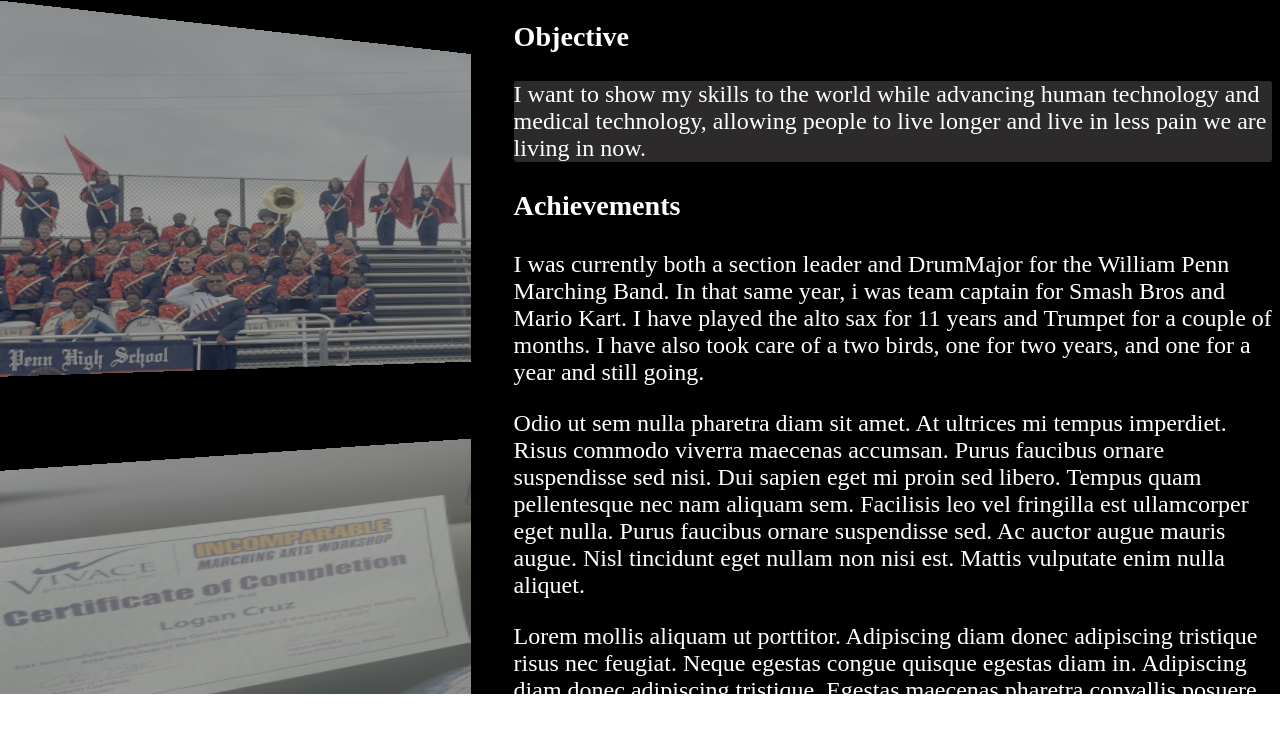
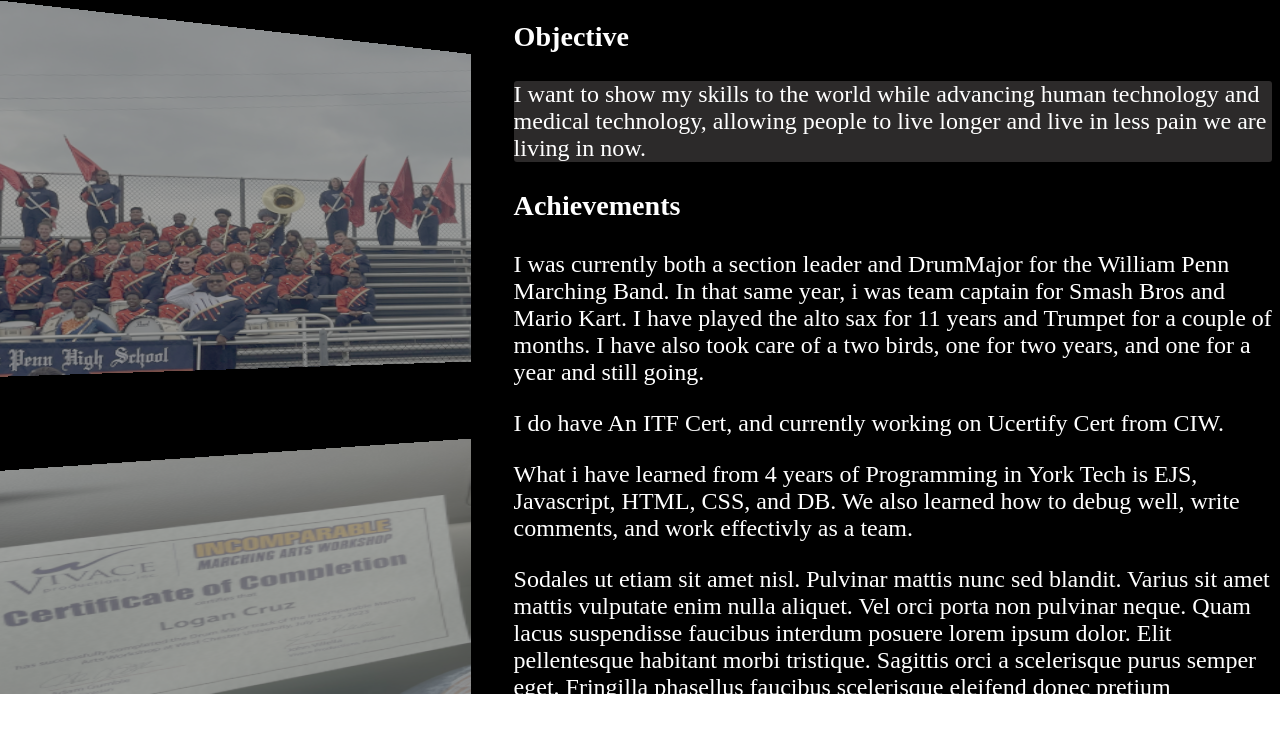
Before and after one commit to Logan-cruz/Logan-cruz.github.io, a plain HTML site: page index.html in a window 1280 px wide. Shown: the part 106-838 px from the top of the page. Drawn offline with nearby package versions, Linux system fonts and the light colour scheme; animation ran at ten frames a second.

Commit message:
Update index.html

```diff
--- a/index.html
+++ b/index.html
@@ -24,18 +24,9 @@
       team captain for Smash Bros and Mario Kart. I have played the alto sax for 11 years and Trumpet for a couple of months.
       I have also took care of a two birds, one for two years, and one for a year and still going.
     </p>
-    <p>Odio ut sem nulla pharetra diam sit amet. At ultrices mi tempus imperdiet. Risus commodo viverra maecenas
-      accumsan. Purus faucibus ornare suspendisse sed nisi. Dui sapien eget mi proin sed libero. Tempus quam
-      pellentesque nec nam aliquam sem. Facilisis leo vel fringilla est ullamcorper eget nulla. Purus faucibus ornare
-      suspendisse sed. Ac auctor augue mauris augue. Nisl tincidunt eget nullam non nisi est. Mattis vulputate enim
-      nulla aliquet.
+    <p>I do have An ITF Cert, and currently working on Ucertify Cert from CIW.
     </p>
-    <p>Lorem mollis aliquam ut porttitor. Adipiscing diam donec adipiscing tristique risus nec feugiat. Neque egestas
-      congue quisque egestas diam in. Adipiscing diam donec adipiscing tristique. Egestas maecenas pharetra convallis
-      posuere. Nunc lobortis mattis aliquam faucibus purus in massa tempor. Leo vel orci porta non. Vitae ultricies leo
-      integer malesuada nunc vel risus commodo viverra. Dignissim suspendisse in est ante in nibh mauris cursus. Dictum
-      non consectetur a erat nam at. Scelerisque in dictum non consectetur a erat nam at lectus. Lacus sed viverra
-      tellus in. Pellentesque adipiscing commodo elit at. Ac feugiat sed lectus vestibulum mattis.
+    <p>What i have learned from 4 years of Programming in York Tech is EJS, Javascript, HTML, CSS, and DB. We also learned how to debug well, write comments, and work effectivly as a team.
     </p>
     <p>Sodales ut etiam sit amet nisl. Pulvinar mattis nunc sed blandit. Varius sit amet mattis vulputate enim nulla
       aliquet. Vel orci porta non pulvinar neque. Quam lacus suspendisse faucibus interdum posuere lorem ipsum dolor.
```
